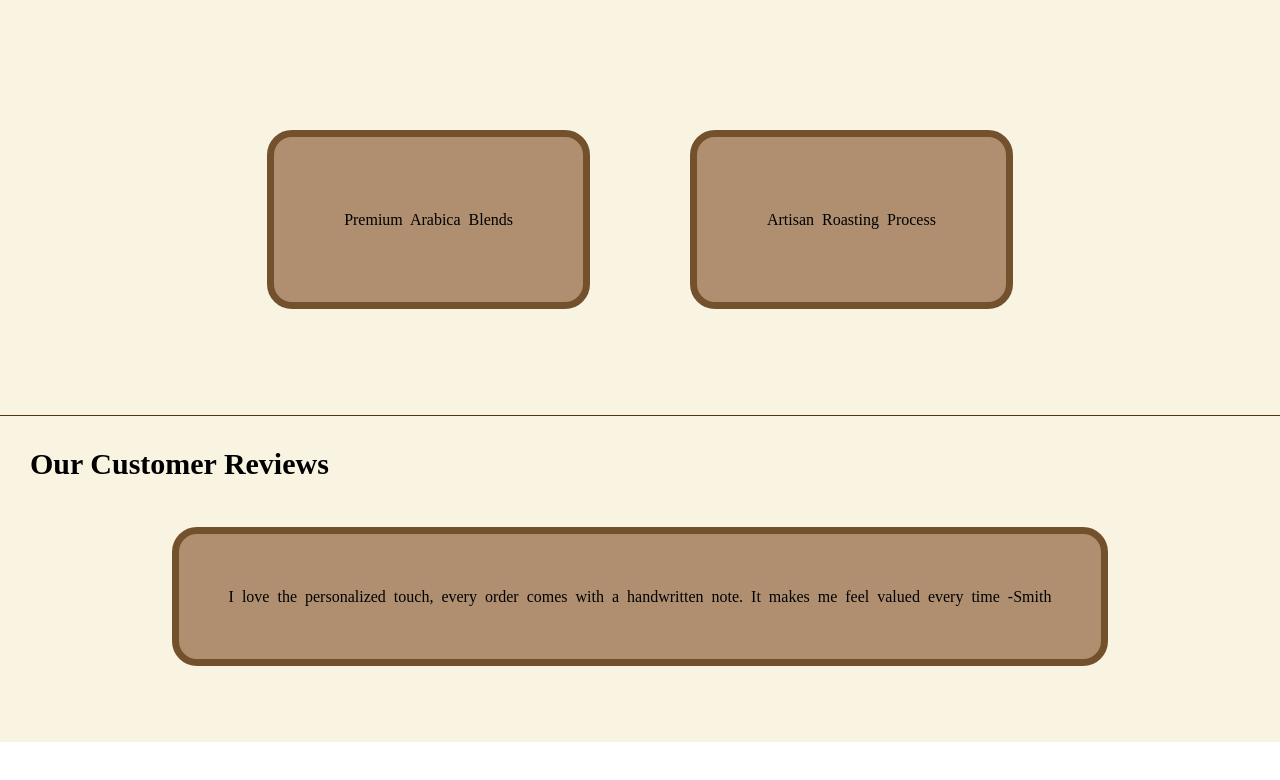
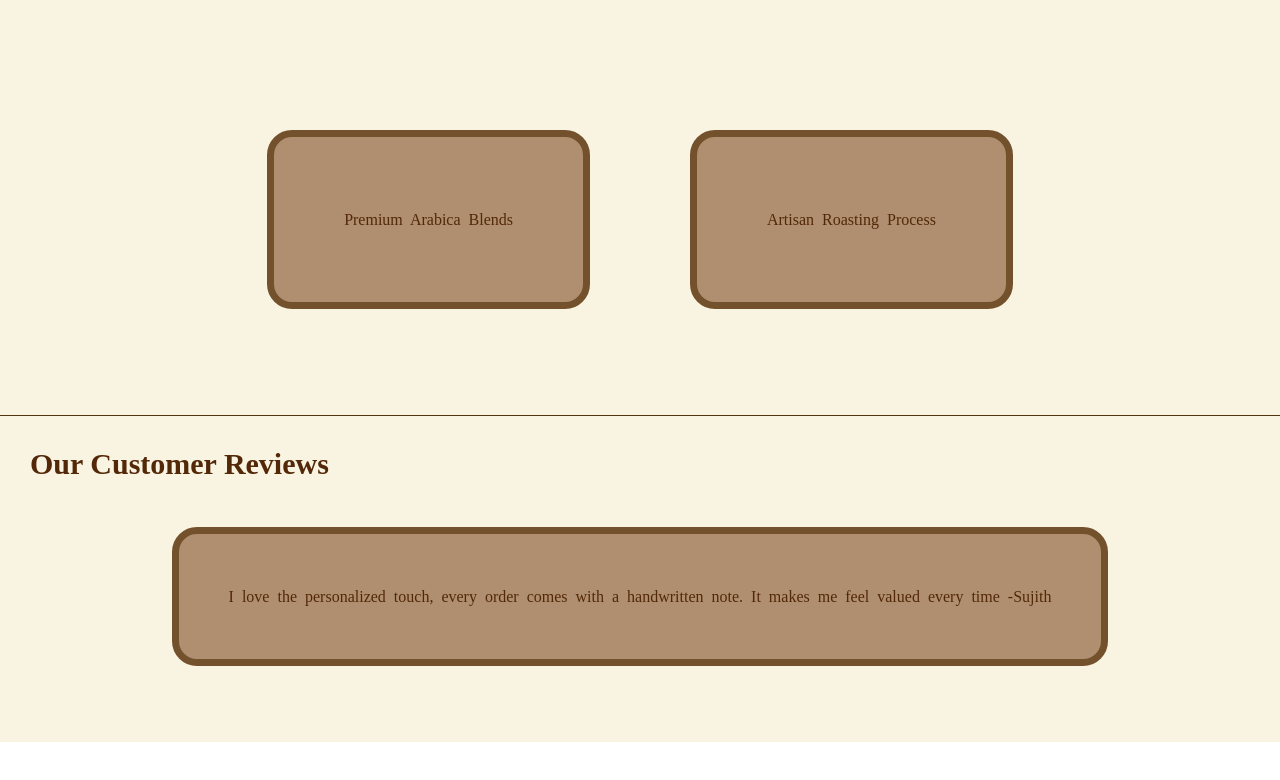
Before and after one commit to SECE-24-28/classroom-project-yaazhvendhan, a React (Vite) app in the folder React/firstProj/: page / in a window 1280 px wide. Shown: the part 786-1566 px from the top of the page. Built offline with nearby package versions, Linux system fonts and the light colour scheme.

Commit message:
modified index.css and Testimonials.jsx

```diff
--- a/React/firstProj/src/components/Testimonials.jsx
+++ b/React/firstProj/src/components/Testimonials.jsx
@@ -7,10 +7,9 @@
 
 const Testimonials = () => {
 
-const testimonial=["Their iced Americano keeps me going all day. It’s stronger and smoother than any other coffee shop’s version! -James T","I love the personalized touch, every order comes with a handwritten note. It makes me feel valued every time -Smith ","I tried other roasters, but always come back to CoffeeBean. The beans are fresh, the flavor is unmatched, and delivery is lightning-fast.-luna"]
+const testimonial=["Their iced Americano keeps me going all day. It’s stronger and smoother than any other coffee shop’s version! -Shankar L","I love the personalized touch, every order comes with a handwritten note. It makes me feel valued every time -Sujith ","I tried other roasters, but always come back to CoffeeBean. The beans are fresh, the flavor is unmatched, and delivery is lightning-fast.-luna"]
 
 const [currentIndex,setCurrentIndex]=useState(0)
-
 useEffect(()=>{
     const id=setInterval(()=>
     {
--- a/React/firstProj/src/index.css
+++ b/React/firstProj/src/index.css
@@ -2,6 +2,7 @@
     margin: 0;
     padding: 0;
     scroll-behavior: smooth;
+    color: rgb(83, 40, 8);
 
     /* box-sizing: border-box; */
 }
```
